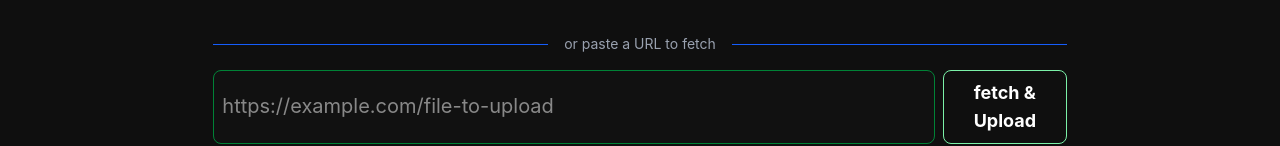
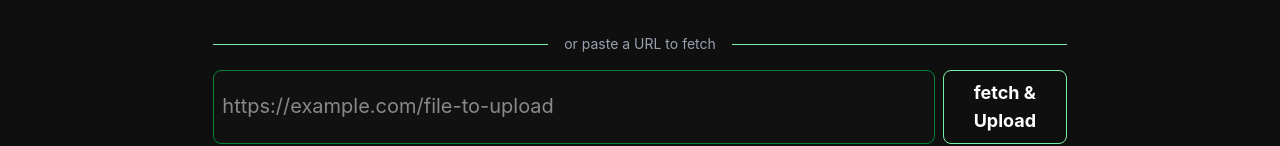
Before and after one commit to Varun789-mx/driveapp-frontend, a React (Vite) app: page / in a window 1280 px wide. Shown: the part 539-685 px from the top of the page. Built offline with nearby package versions, Linux system fonts and the light colour scheme; no server answers.

Commit message:
Minor border color change

```diff
--- a/src/components/HeroSection.tsx
+++ b/src/components/HeroSection.tsx
@@ -96,9 +96,9 @@ export const HeroSection = () => {
       )}
       <div className="flex justify-center  flex-col w-full items-center bg-[#0f0f0f]">
         <div className="flex items-center my-4 gap-4 w-2/3">
-          <div className="grow border-t border-blue-600"></div>
+          <div className="grow border-t border-green-300"></div>
           <p className="text-sm text-gray-400">or paste a URL to fetch</p>
-          <div className="grow border-t  border-blue-600"></div>
+          <div className="grow border-t  border-green-300"></div>
         </div>
         <UrlInputBox />
         <TableView />
```
Lines whose indentation alone changed are shown as unchanged.
